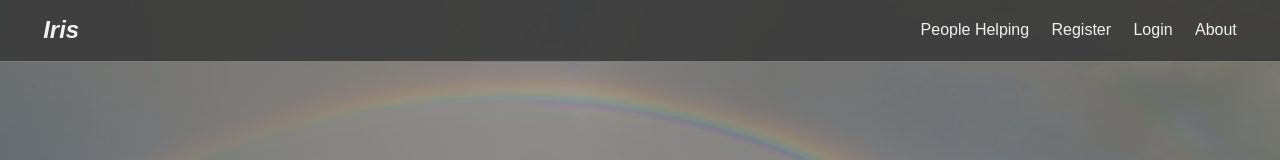
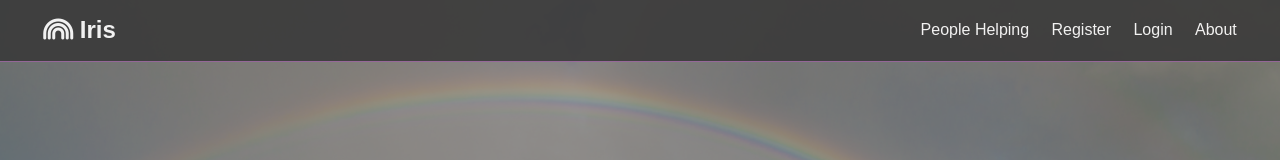
Before and after one commit to saulhappy/iris, a React (Create React App) app in the folder client/: page / in a window 1280 px wide. Shown: the top 160 px of the page. Built offline with nearby package versions, Linux system fonts and the light colour scheme; no server answers.

Commit message:
added rainbow font to navbar

```diff
--- a/client/src/components/layout/Navbar.js
+++ b/client/src/components/layout/Navbar.js
@@ -40,7 +40,7 @@ const Navbar = ({ auth: { isAuthenticated, loading }, logout }) => {
     <nav className='navbar bg-dark'>
       <h1>
         <Link to='/'>
-          <i>Iris</i>
+          <i className='fas fa-rainbow' /> Iris
         </Link>
       </h1>
       {!loading && (
```
